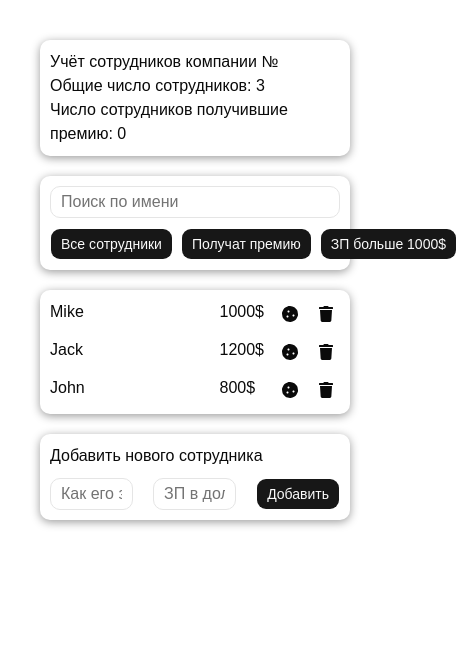
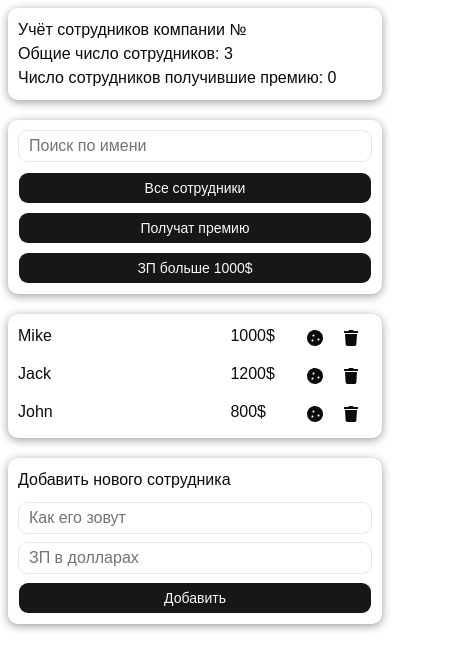
Before and after one commit to Vatislo/MFHW, a React (Vite) app: page / in a window 390 px wide. Shown: the top 670 px of the page, 457 px wide, since content can reach past the window. Built offline with nearby package versions, Linux system fonts and the light colour scheme.

Commit message:
add mobile version

```diff
--- a/src/App.jsx
+++ b/src/App.jsx
@@ -27,7 +27,7 @@ export function App() {
   }
 
   return (
-    <div className="max-w-[600px] mx-auto flex flex-col gap-5 p-10">
+    <div className="max-w-[600px] mx-auto flex flex-col gap-5 p-2">
       <Heading employees={employees} />
       <SearchWorker
         employees={employees}
--- a/src/components/AddWorker.jsx
+++ b/src/components/AddWorker.jsx
@@ -1,5 +1,4 @@
 import { useForm } from "react-hook-form"
-import { ErrorMessage } from "@hookform/error-message"
 import { zodResolver } from "@hookform/resolvers/zod"
 import { z } from "zod"
 import { Input } from "@/components/ui/input"
@@ -36,20 +35,16 @@ export function AddWorker({ newUser }) {
     return (
         <form onSubmit={handleSubmit(onSubmit)} className="logical-block">
             <h2 className="mb-2.5">Добавить нового сотрудника</h2>
-            <div className="grid grid-cols-[2fr_2fr_1fr] gap-5">
-                <div>
+            <div className="flex gap-2 flex-col sm:flex-row">
                     <Input {...register('userName')}
+                        error={errors.userName?.message}
                         placeholder="Как его зовут"
                     />
-                    <ErrorMessage errors={errors} name="userName" as="p" className="text-red-500 " />
-                </div>
 
-                <div>
                     <Input {...register('userSalary')}
+                        error={errors.userSalary?.message}
                         placeholder="ЗП в долларах"
                     />
-                    <ErrorMessage errors={errors} name="userSalary" as="p" className="text-red-500" />
-                </div>
 
                 <Button type="submit">Добавить</Button>
             </div>
--- a/src/components/SearchWorker.jsx
+++ b/src/components/SearchWorker.jsx
@@ -21,7 +21,7 @@ export function SearchWorker({ employees, onRemove, onToggleBonus, onTogglePromo
                     value={query}
                     onValueChange={setQuery}
                 />
-                <div className="flex gap-2">
+                <div className="flex gap-2 flex-col sm:flex-row">
                     <Button onClick={() => setFilter("all")}>Все сотрудники</Button>
                     <Button onClick={() => setFilter("bonus")}>Получат премию</Button>
                     <Button onClick={() => setFilter("salary")}>ЗП больше 1000$</Button>
--- a/src/components/ui/input.jsx
+++ b/src/components/ui/input.jsx
@@ -5,18 +5,27 @@ import { cn } from "cn"
 function Input({
   className,
   type,
+  error,
   ...props
 }) {
+  const hasError = Boolean(error)
+
   return (
+    <div className="w-full">
       <InputPrimitive
         type={type}
         data-slot="input"
+        aria-invalid={hasError || undefined}
         className={cn(
           "h-8 w-full min-w-0 rounded-lg border border-input bg-transparent px-2.5 py-1 text-base transition-colors outline-none file:inline-flex file:h-6 file:border-0 file:bg-transparent file:text-sm file:font-medium file:text-foreground placeholder:text-muted-foreground focus-visible:border-ring focus-visible:ring-3 focus-visible:ring-ring/50 disabled:pointer-events-none disabled:cursor-not-allowed disabled:bg-input/50 disabled:opacity-50 aria-invalid:border-destructive aria-invalid:ring-3 aria-invalid:ring-destructive/20 md:text-sm dark:bg-input/30 dark:disabled:bg-input/80 dark:aria-invalid:border-destructive/50 dark:aria-invalid:ring-destructive/40",
           className
         )}
         {...props}
       />
+      {hasError && (
+        <p className="mt-1 text-sm text-destructive">{error}</p>
+      )}
+    </div>
   )
 }
 
```
Lines whose indentation alone changed are shown as unchanged.
